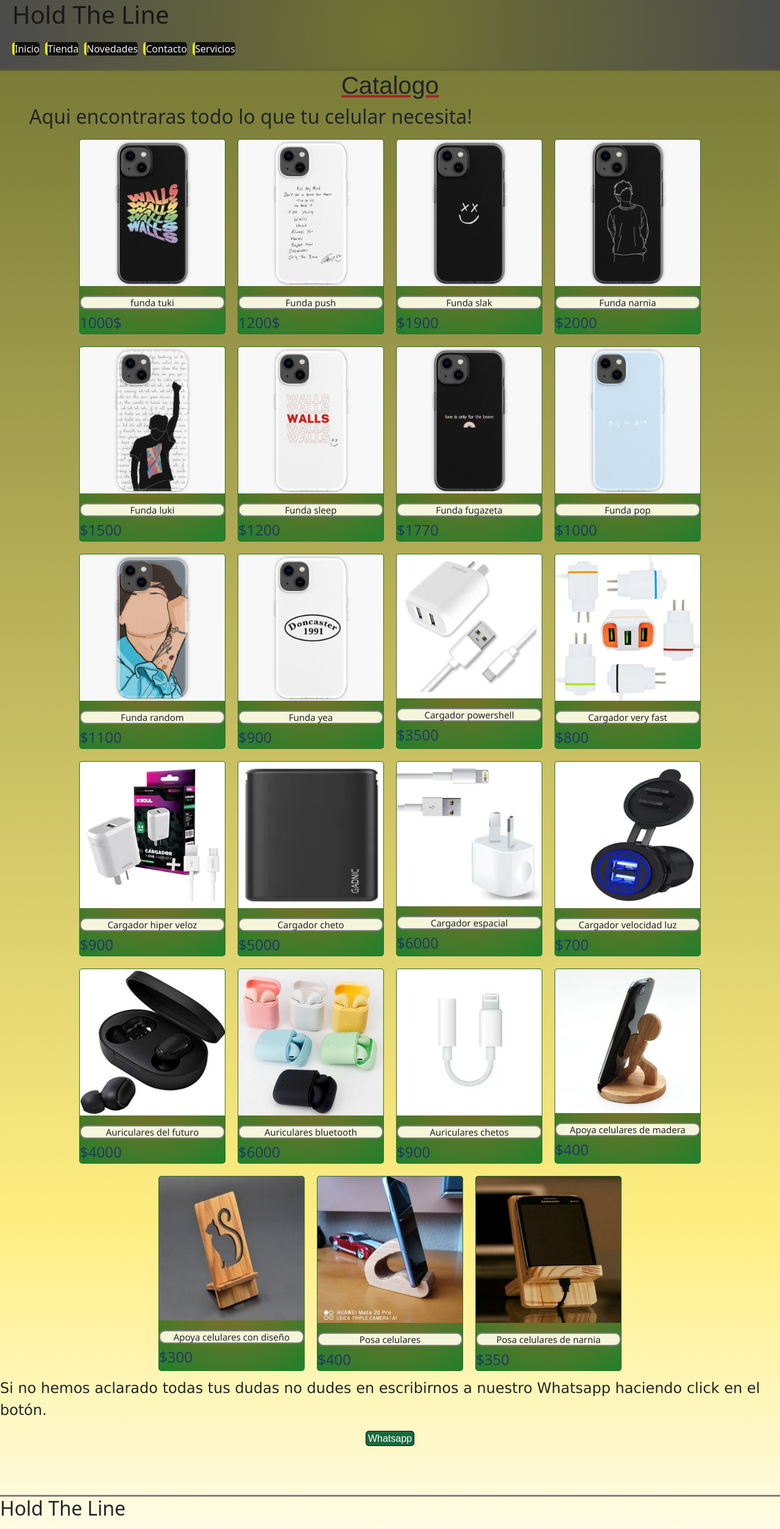
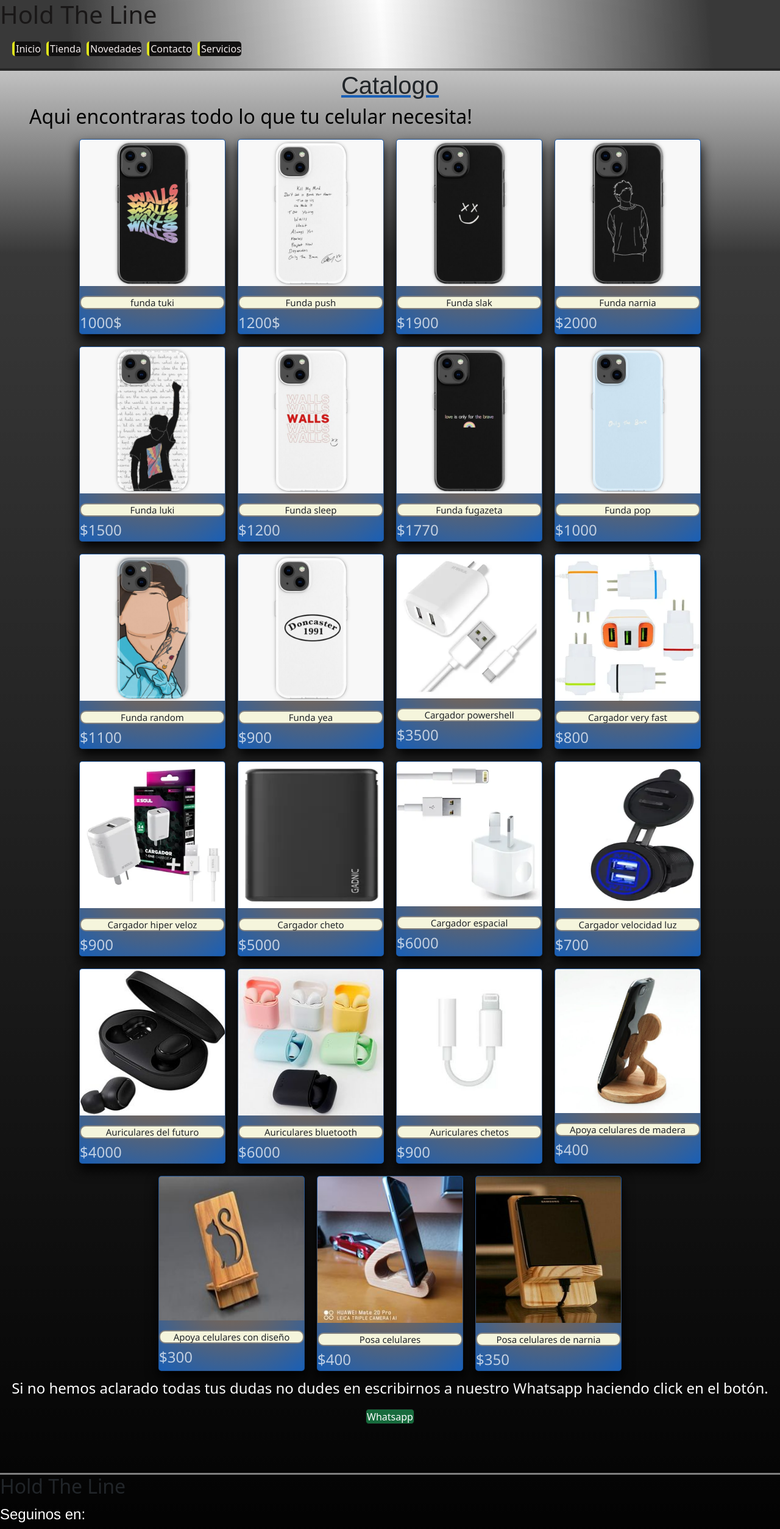
Before and after one commit to lucasvaldez99/Proyecto-final-Lucas-Valdez, a website: page Tienda.html in a window 1280 px wide. Shown: the top 2507 px of the page at 61% size. Drawn offline with nearby package versions, Linux system fonts and the light colour scheme.

Commit message:
arreglos en nav , header , footer , tienda

```diff
--- /dev/null
+++ b/package.json
@@ -0,0 +1,5 @@
+{
+  "dependencies": {
+    "bootstrap-icons": "^1.8.2"
+  }
+}
--- a/scss/_body.scss
+++ b/scss/_body.scss
@@ -1,6 +1,6 @@
 body{
-        background: rgb(113,116,50);
-background: linear-gradient(180deg, rgba(113,116,50,1) 0%, rgba(255,239,130,1) 76%, rgba(255,255,255,1) 100%);
+        background: rgb(247,247,247);
+background: linear-gradient(180deg, rgba(247,247,247,1) 0%, rgba(0,0,0,0.7791491596638656) 16%, rgba(0,0,0,1) 100%);
 }
 *{
         margin: 0px;
--- a/scss/_footer.scss
+++ b/scss/_footer.scss
@@ -6,13 +6,14 @@ footer {
 
         .dudas{
             border-bottom: 3px solid grey;
-            font-family: Arial, Helvetica, sans-serif;
+            font: $paraghap-font-family;
             display: flex;
             justify-content: center;
             flex-wrap: wrap;
                 p{
                     font-size: 24px;
-                    font-family: 'Lucida Sans', 'Lucida Sans Regular', 'Lucida Grande', 'Lucida Sans Unicode', Geneva, Verdana, sans-serif;
+                    color: $color-font-general;
+                    font: $paraghap-font-family;
                 }
                 .wp{
                     background-color: #176b3d;
@@ -23,7 +24,8 @@ footer {
                     border: #111010 solid 1px;
                     margin-bottom: 5rem;
                     border-radius: 5px;
-                    color: #fff;
+                    color: $color-font-general;
+
                 }
 
 
@@ -48,7 +50,9 @@ footer {
     }
         .seguinos{
                     p {
+                        color: $color-font-general;
                         font-size: 24px;
+                        font: $paraghap-font-family;
                     font-family: 'Franklin Gothic Medium', 'Arial Narrow', Arial, sans-serif;
                     }
 
@@ -60,14 +64,15 @@ footer {
 
                         a{
                             font-size: 23px;
-                            font-family: Arial, Helvetica, sans-serif;
+                            font:$paraghap-font-family;
                             display: inline;
                             background: rgb(195,126,29);
 background: radial-gradient(circle, rgba(195,126,29,1) 0%, rgba(223,8,103,0.6418942577030813) 100%);
                             color: #111010;
                             border-radius: 10px;
                             text-decoration: none;
-                            padding: 3px;
+                            padding: 1px;
+                            margin: 2px;
 
                             &:hover {
                                 border: #111010 solid 2px;
--- a/scss/_header.scss
+++ b/scss/_header.scss
@@ -1,7 +1,7 @@
 header{
-        background: rgb(113,116,50);
-background: radial-gradient(circle, rgba(113,116,50,1) 0%, rgba(75,75,75,1) 100%);
-        border-bottom: solid 4px rgba(94, 99, 44, 0.43);
+        background: rgb(57,57,57);
+background: linear-gradient(266deg, rgba(57,57,57,1) 9%, rgba(255,255,255,0.8519782913165266) 51%, rgba(57,57,57,1) 91%);
+        border-bottom: solid 4px rgba(0, 0, 0, 0.323);
         .divprincipal {
                 z-index: 3;
 
--- /dev/null
+++ b/scss/_iconosbootstrap.scss
@@ -0,0 +1,9 @@
+.contenedordewp  {
+                    display: block;
+                        i{
+                        font-size: 3rem;
+
+                        color: darkgreen;
+                    }
+
+}
--- a/scss/_main.scss
+++ b/scss/_main.scss
@@ -14,7 +14,7 @@
 
                         &:hover {
                             transform: scale(1.1);
-                            transition: all 2s;
+                            transition: all 0.5s;
                         }
                     }
 
@@ -22,6 +22,8 @@
                         text-align: center;
                         font-size: 18px;
                         font-family: 'Roboto Mono', monospace;
+                        color: #fff;
+
                     }
 
                 }
@@ -64,11 +66,13 @@
 
                                                         .titulo1{
                                                             font-size: 20px;
+                                                            color: #fff;
                                                         }
                                                         .textologo{
                                                             font-size: 20px;
                                                             font-family: Georgia, 'Times New Roman', Times, serif;
                                                             text-align: center;
+                                                            color: #fff;
 
                                                         }
                                                         .logito1{
@@ -107,6 +111,7 @@
                                                                 font-size: 23px;
                                                                 border: solid green 3px;
                                                                 text-align: center;
+                                                                color: #fff;
                                                             }
 
                                                 }
@@ -192,6 +197,7 @@
                                                 padding: 0 5% 0 5%;
                                                 text-align: center;
                                                 font-size: 2rem;
+                                                color: #fff;
                                                 font-family: 'Trebuchet MS', 'Lucida Sans Unicode', 'Lucida Grande', 'Lucida Sans', Arial, sans-serif;
                                             }
                                             .imageninfo{
--- a/scss/_navbar.scss
+++ b/scss/_navbar.scss
@@ -5,21 +5,32 @@
             padding: 0;
             li {
                     display: inline-block;
+                    border-left: 4px solid #dfe31d;
+                                    margin-right: 5px;
+                                    border-radius: 5px;
+                                    background-color: #111010;
+
+                                    &:hover {
+                                        background-color: #f3ecec;
+
+                                        transition: 1s;
+                                        text-shadow: 0 0 100px #fff,
+                                                    0 0 20px #fff,
+                                                    0 0 40px #fff;
+                                }
+
+
                             a{
-                                    background-color: #111010;
+
                                     color: #f3ecec;
                                     text-decoration: none;
-                                    border-left: 4px solid #dfe31d;
-                                    margin-right: 5px;
-                                    border-radius: 5px;
+                                    margin-left: 2px;
+
 
                                     &:hover {
-                                            background-color: #f3ecec;
+
                                             color: #111010;
-                                            transition: 1s;
-                                            text-shadow: 0 0 100px #fff,
-                                                        0 0 20px #fff,
-                                                        0 0 40px #fff;
+
                                     }
 
 
--- a/scss/_tienda.scss
+++ b/scss/_tienda.scss
@@ -3,9 +3,10 @@ main {
                 .catalogo{
                     text-align: center;
                     font-family: Arial, Helvetica, sans-serif;
-                    text-decoration: underline (brown);
+                    text-decoration: underline (rgb(25, 95, 182));
                     font-style: initial;
                     font: $title-font;
+                    font: $title-font-family;
 
 
 
@@ -13,6 +14,8 @@ main {
                 h2{
                     margin-left: 3rem;
                     font: $subtle-font;
+                    font: $title-font-family;
+                    color: black;
 
                 }
         }
@@ -28,6 +31,7 @@ main {
 
 
                     .card{
+                        box-shadow: 0 10px 20px rgb(0, 0, 0);
                         margin: 2px solid grey;
                         width: 15rem;
                         height: 20rem;
@@ -35,7 +39,7 @@ main {
                         overflow: hidden;
                         border-radius: 5px;
                         background: rgb(166,104,38);
-                        background: radial-gradient(circle, rgba(166,104,38,1) 0%, rgba(32,128,43,1) 100%);
+                        background: radial-gradient(circle, rgba(166,104,38,1) 0%, rgb(25, 95, 182) 100%);
 
 
                             img{
@@ -69,7 +73,7 @@ main {
 
                             h4{
                                 font-family: 'Segoe UI', Tahoma, Geneva, Verdana, sans-serif;
-                                color: rgba(27, 27, 126, 0.704);
+                                color: rgba(255, 255, 255, 0.704);
                             }
                         }
                     }
--- a/scss/_variables.scss
+++ b/scss/_variables.scss
@@ -1,2 +1,5 @@
-$title-font:3rem;
+$title-font:3rem ;
 $subtle-font:2rem;
+$title-font-family:'Roboto Mono', monospace;
+$paraghap-font-family:'IBM Plex Mono', monospace;
+$color-font-general: #fff;
--- a/scss/style.scss
+++ b/scss/style.scss
@@ -9,3 +9,5 @@
 @import "tienda";
 @import "novedades";
 @import "contacto";
+@import "iconosbootstrap";
+@import url('https://fonts.googleapis.com/css2?family=IBM+Plex+Mono&family=Roboto+Mono&display=swap');
```
Also changed, not shown: index.html (+11 -1 lines), css/style.css, 6 other files.
